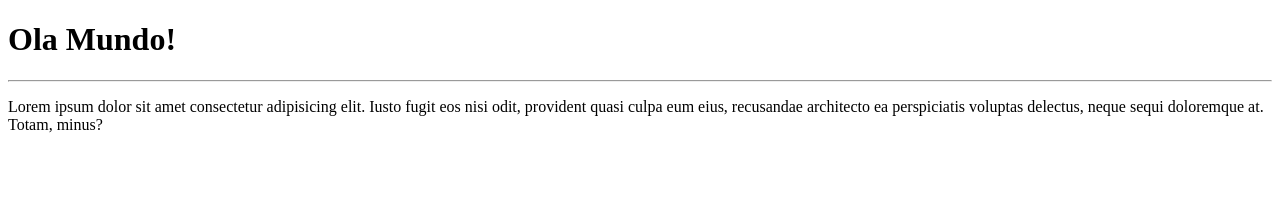
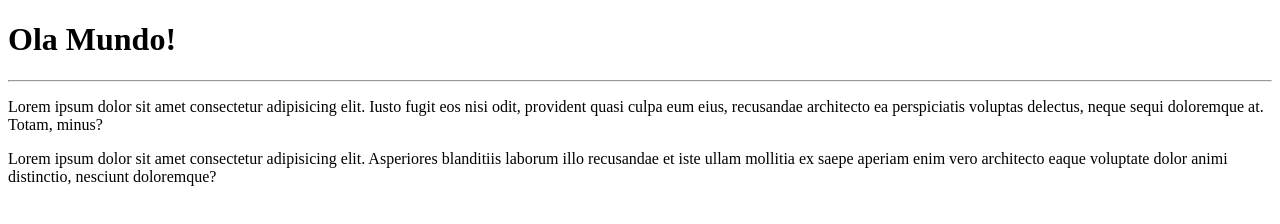
Before and after one commit to Jailson26/HelloWord, a plain HTML site: page site-exemplo/index.html in a window 1280 px wide. Drawn offline with Linux system fonts and the light colour scheme.

Commit message:
adicionei paragrafo

```diff
--- a/site-exemplo/index.html
+++ b/site-exemplo/index.html
@@ -10,5 +10,7 @@
     <h1>Ola Mundo!</h1>
     <hr>
     <p>Lorem ipsum dolor sit amet consectetur adipisicing elit. Iusto fugit eos nisi odit, provident quasi culpa eum eius, recusandae architecto ea perspiciatis voluptas delectus, neque sequi doloremque at. Totam, minus?</p>
+
+    <p>Lorem ipsum dolor sit amet consectetur adipisicing elit. Asperiores blanditiis laborum illo recusandae et iste ullam mollitia ex saepe aperiam enim vero architecto eaque voluptate dolor animi distinctio, nesciunt doloremque?</p>
 </body>
 </html>
```
